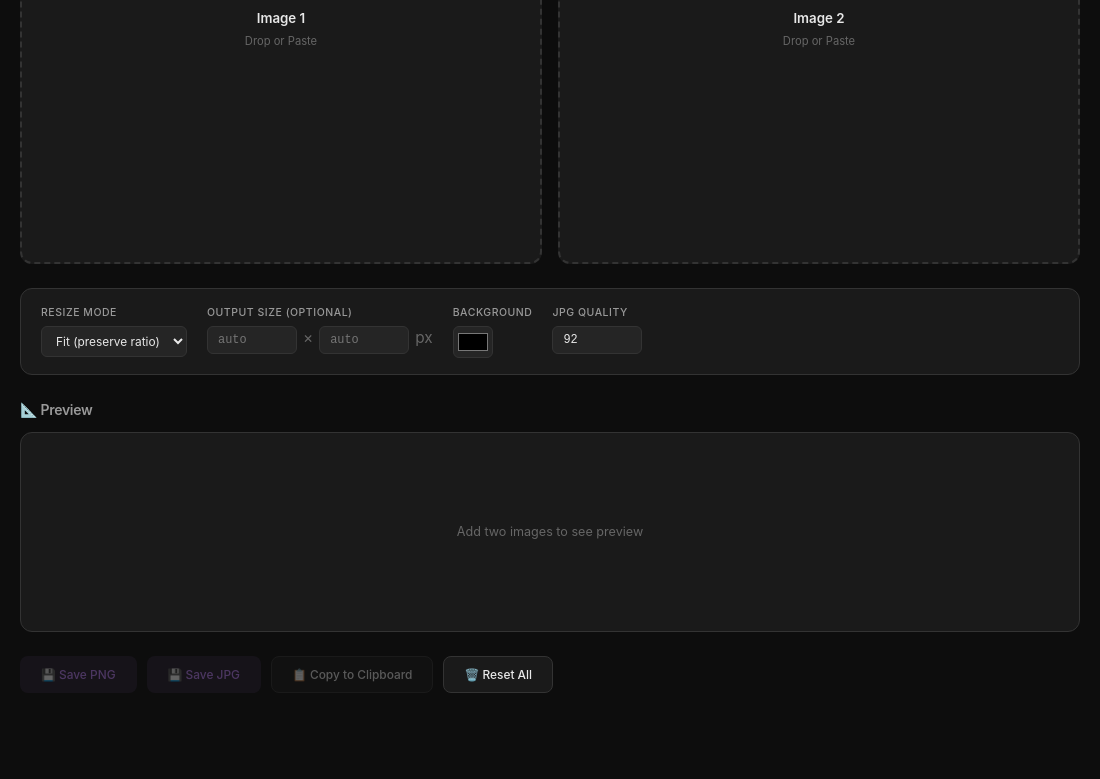
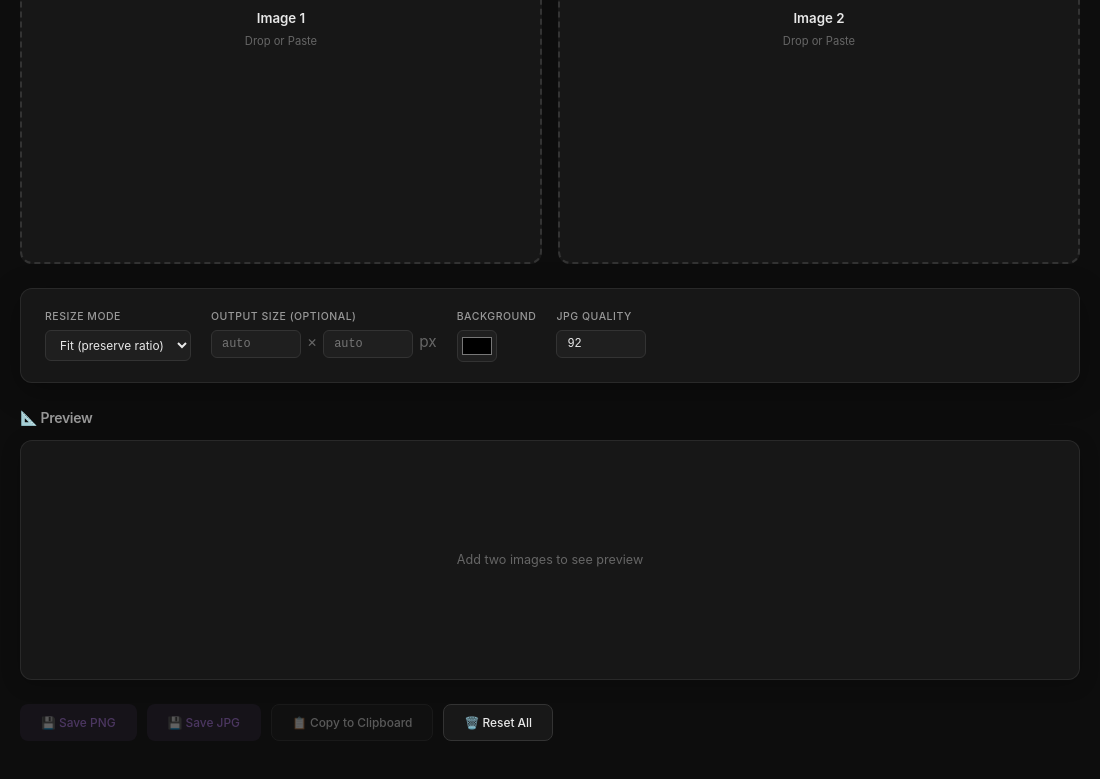
Before and after one commit to Angki/image_merger, an Electron app: page index.html in a window 1100 px wide. Shown: the part 497-1276 px from the top of the page. Before the commit the page ends 1246 px from the top, so only its background shows below. Drawn offline with Linux system fonts and the light colour scheme.

Commit message:
style: implement glassmorphism effects and fade-in animations for core panels

```diff
--- a/src/ui/styles.css
+++ b/src/ui/styles.css
@@ -6,9 +6,13 @@
 /* --- CSS Custom Properties --- */
 :root {
   --bg-primary: #0d0d0d;
-  --bg-secondary: #1a1a1a;
-  --bg-tertiary: #252525;
-  --bg-hover: #2f2f2f;
+  --bg-secondary: rgba(26, 26, 26, 0.85);
+  /* For glassmorphism */
+  --bg-tertiary: rgba(37, 37, 37, 0.6);
+  /* For glassmorphism */
+  --bg-hover: rgba(47, 47, 47, 0.9);
+  --glass-border: rgba(255, 255, 255, 0.08);
+  --glass-blur: 16px;
   --border: #333;
   --border-active: #555;
   --text-primary: #e8e8e8;
@@ -251,6 +255,7 @@ h3 {
   width: 100%;
   height: 100%;
   object-fit: contain;
+  animation: fadeIn 0.4s ease-out;
 }
 
 .drop-zone .img-info {
@@ -329,10 +334,13 @@ h3 {
   display: flex;
   flex-wrap: wrap;
   gap: 20px;
-  padding: 16px 20px;
+  padding: 20px 24px;
   background: var(--bg-secondary);
+  border: 1px solid var(--glass-border);
+  backdrop-filter: blur(var(--glass-blur));
+  -webkit-backdrop-filter: blur(var(--glass-blur));
   border-radius: var(--radius-lg);
-  border: 1px solid var(--border);
+  box-shadow: 0 8px 32px rgba(0, 0, 0, 0.3);
   margin-bottom: 24px;
 }
 
@@ -428,14 +436,53 @@ h3 {
 
 .preview-wrapper {
   background: var(--bg-secondary);
-  border: 1px solid var(--border);
+  border: 1px solid var(--glass-border);
+  backdrop-filter: blur(var(--glass-blur));
+  -webkit-backdrop-filter: blur(var(--glass-blur));
   border-radius: var(--radius-lg);
-  padding: 16px;
+  padding: 24px;
   display: flex;
   align-items: center;
   justify-content: center;
-  min-height: 200px;
+  min-height: 240px;
   position: relative;
+  box-shadow: 0 4px 20px rgba(0, 0, 0, 0.2);
+}
+
+/* --- Animations --- */
+@keyframes fadeIn {
+  from {
+    opacity: 0;
+    transform: translateY(8px);
+  }
+
+  to {
+    opacity: 1;
+    transform: translateY(0);
+  }
+}
+
+@keyframes spinner {
+  to {
+    transform: rotate(360deg);
+  }
+}
+
+@keyframes pulse {
+  0% {
+    transform: scale(1);
+    opacity: 1;
+  }
+
+  50% {
+    transform: scale(1.05);
+    opacity: 0.8;
+  }
+
+  100% {
+    transform: scale(1);
+    opacity: 1;
+  }
 }
 
 .preview-wrapper canvas {
```
